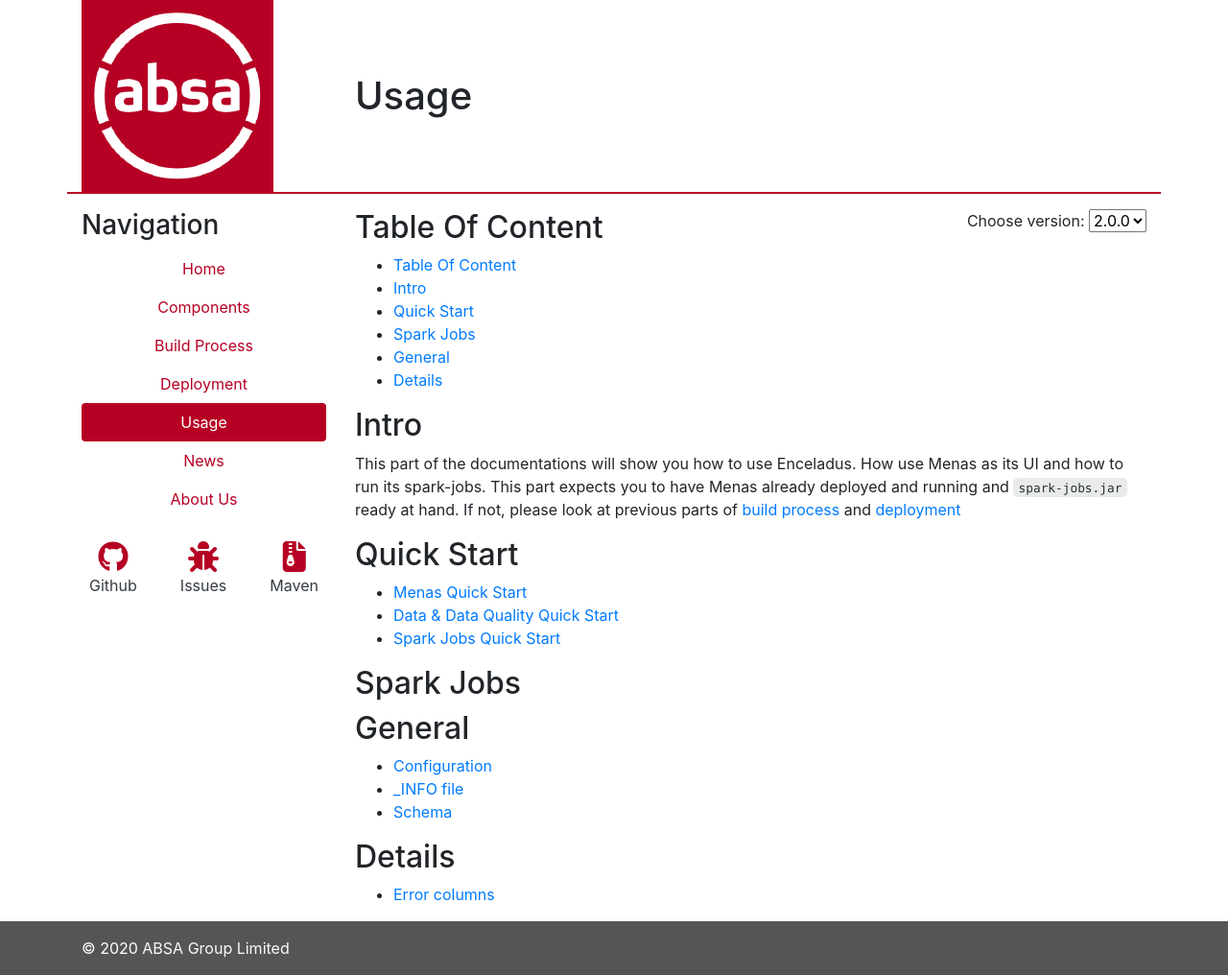
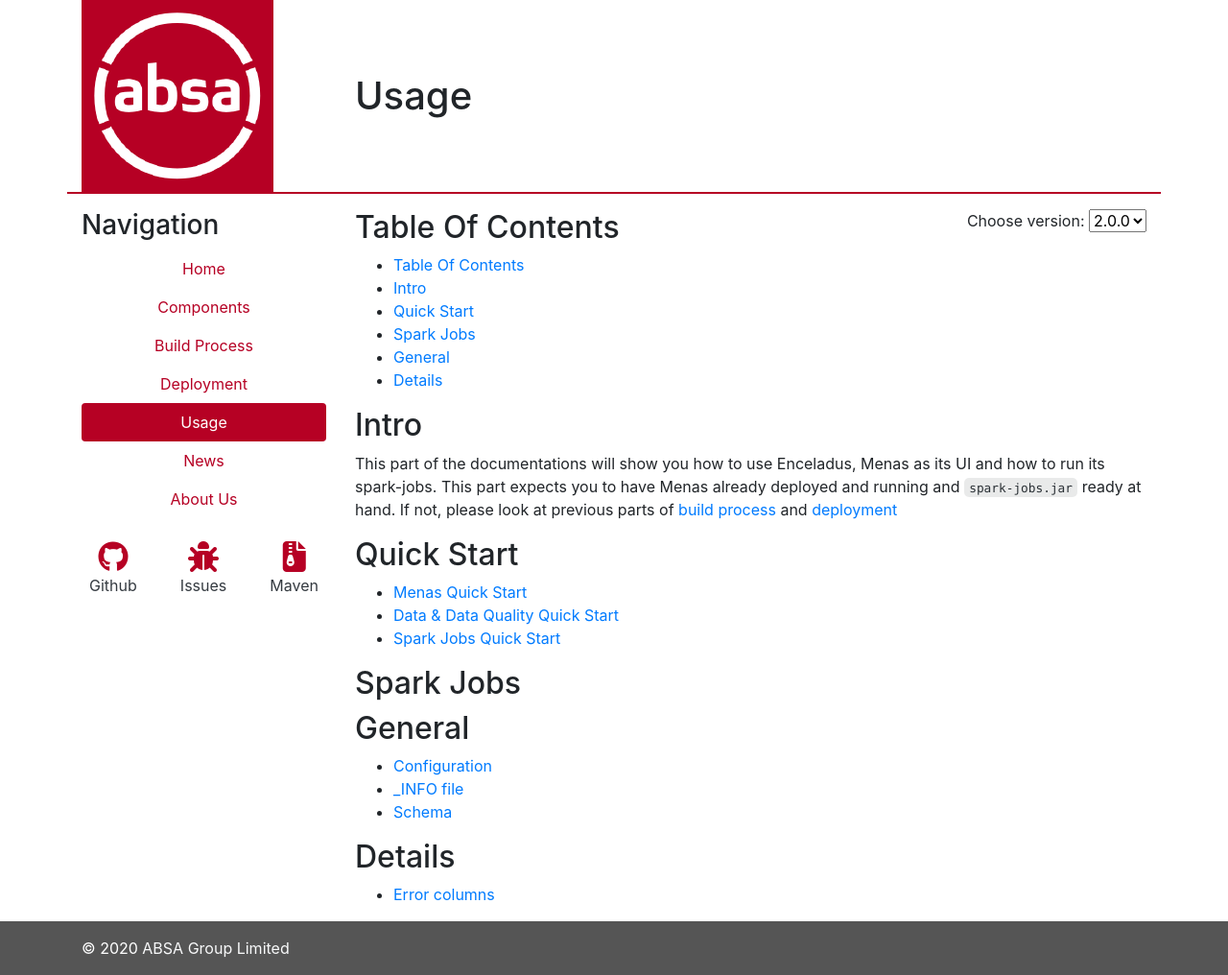
Before and after one commit to AbsaOSS/enceladus, a Jekyll site: the page built from _docs/2.0.0/usage.md, in a window 1280 px wide. Shown: the whole page at 96% size. Built offline with Jekyll 4.4.1, drawn with Linux system fonts in a browser that asks for light colours; nearby versions of some CDN libraries.

Commit message:
#622 Implement PR Comments

```diff
--- a/_docs/2.0.0/usage.md
+++ b/_docs/2.0.0/usage.md
@@ -8,10 +8,10 @@
 ---
 {% capture docs_path %}{{ site.baseurl }}/docs/{{ page.version }}{% endcapture %}
 
-## Table Of Content
+## Table Of Contents
 
 <!-- toc -->
-- [Table Of Content](#table-of-content)
+- [Table Of Contents](#table-of-contents)
 - [Intro](#intro)
 - [Quick Start](#quick-start)
 - [Spark Jobs](#spark-jobs)
@@ -21,7 +21,7 @@
 
 ## Intro
 
-This part of the documentations will show you how to use Enceladus. How use Menas as its UI and how to run its spark-jobs. This part expects you to have Menas already deployed and running and `spark-jobs.jar` ready at hand. If not, please look at previous parts of [build process][build] and [deployment][deploy]
+This part of the documentations will show you how to use Enceladus, Menas as its UI and how to run its spark-jobs. This part expects you to have Menas already deployed and running and `spark-jobs.jar` ready at hand. If not, please look at previous parts of [build process][build] and [deployment][deploy]
 
 ## Quick Start
 
```
Also changed, not shown: _docs/2.0.0/usage/config.md (+2 -2 lines), _docs/2.0.0/usage/errcol.md (+2 -2 lines), _docs/2.0.0/usage/info-file.md (+2 -2 lines), _docs/2.0.0/usage/schema.md (+6 -6 lines).
